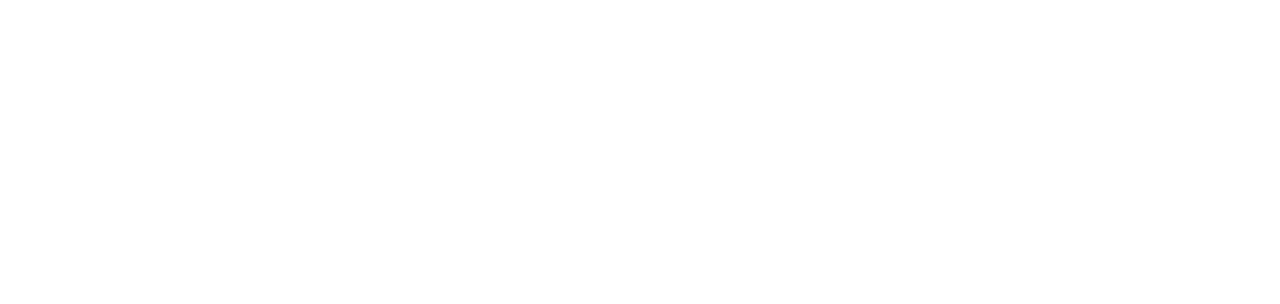
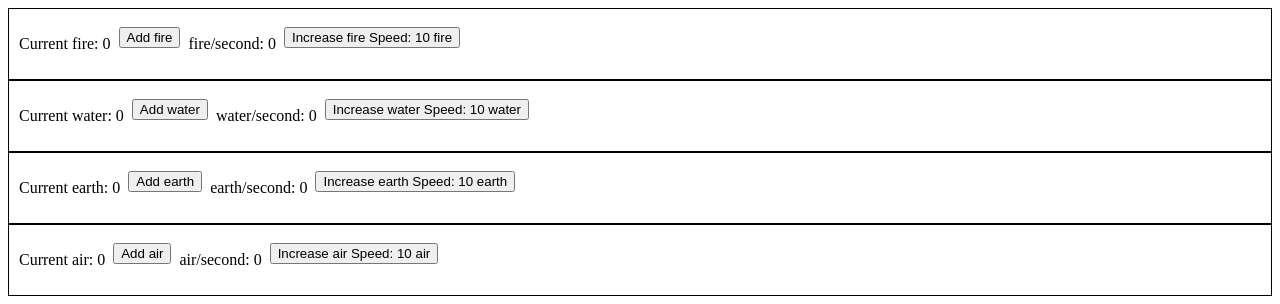
Before and after one commit to zachary-imbriaco/elemental-incremental, a React (Create React App) app: page / in a window 1280 px wide. Shown: the top 304 px of the page. Built offline with nearby package versions, Linux system fonts and the light colour scheme.

Commit message:
Removed wrapper.

```diff
--- a/src/App.js
+++ b/src/App.js
@@ -1,11 +1,15 @@
 import React from 'react';
 import ElementWrapper from './components/elementwrapper';
+import ElementBar from './components/elements'
 import './styles.css'
 
 function App() {
   return (
     <div>
-      <ElementWrapper />
+                <ElementBar element='fire' />
+                <ElementBar element='water' />
+                <ElementBar element='earth' />
+                <ElementBar element='air' />
     </div>
   );
 }
--- a/src/components/elements.js
+++ b/src/components/elements.js
@@ -96,7 +96,9 @@
         }
         else {
             console.log(this.props.element)
-            return null
+            return (
+                <div>No element found.</div>
+            )
         }
     }
 
```
